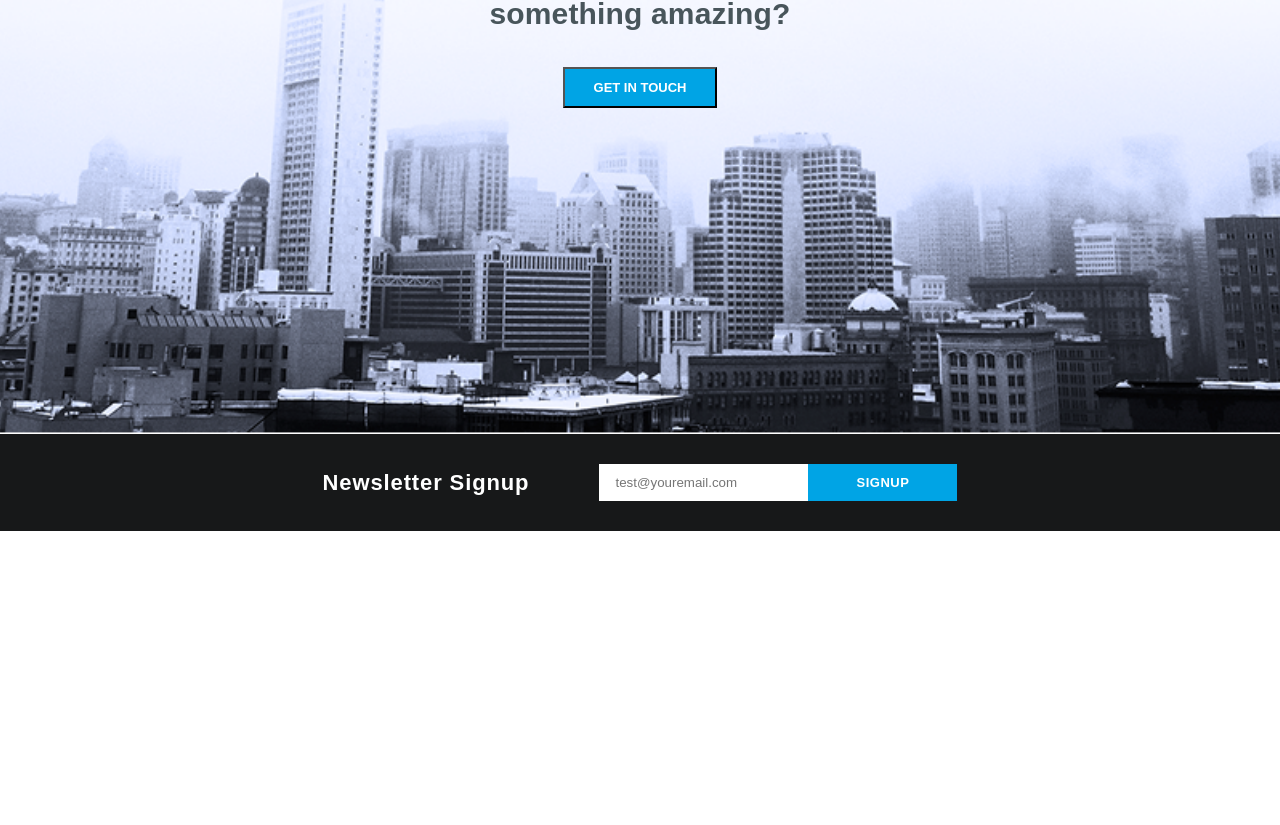
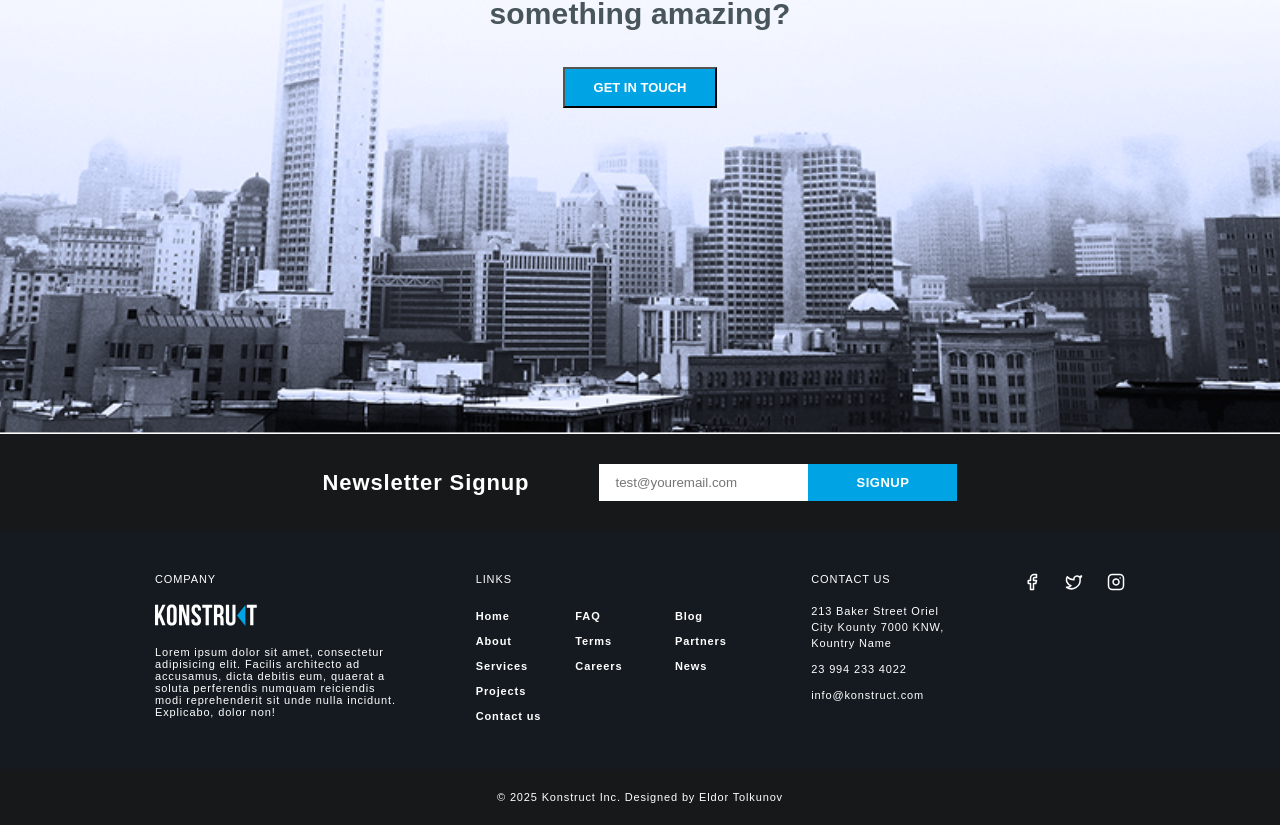
Before and after one commit to kot63328-lgtm/konstruct, a React (Vite) app: page / in a window 1280 px wide. Shown: the part 2117-2942 px from the top of the page. Before the commit the page ends 2648 px from the top, so only its background shows below. Built offline with nearby package versions, Linux system fonts and the light colour scheme.

Commit message:
add: footer

```diff
--- a/package.json
+++ b/package.json
@@ -10,6 +10,7 @@
     "preview": "vite preview"
   },
   "dependencies": {
+    "lucide-react": "^0.546.0",
     "react": "^19.1.1",
     "react-dom": "^19.1.1"
   },
--- a/src/App.jsx
+++ b/src/App.jsx
@@ -1,4 +1,5 @@
 import About from "./components/About/About"
+import Footer from "./components/Footer/Footer"
 import GetInTouch from "./components/GetInTouch/GetInTouch"
 import Header from "./components/Header/Header"
 import Hero from "./components/Hero/Hero"
@@ -16,6 +17,8 @@ const App = () => {
         <GetInTouch/>
         <Newsletter/>
       </main>
+      <Footer/>
+
     </>
   )
 }
--- /dev/null
+++ b/src/components/Footer/Footer.css
@@ -0,0 +1,100 @@
+.footer {
+    padding: 42px 0 40px;
+    background-color: #141a20;
+}
+
+.footer__wrapper {
+    display: flex;
+    justify-content: space-between;
+    align-items: start;
+}
+
+.footer__info {
+    max-width: 250px;
+    width: 100%;
+}
+
+.footer__subtitle {
+    font-weight: 400;
+    font-size: 11px;
+    letter-spacing: 0.08em;
+    color: #fff;
+    margin-bottom: 19px;
+}
+
+.footer__desc {
+    font-weight: 400;
+    font-size: 11px;
+    letter-spacing: 0.85px;
+    color: #fff;
+    margin-top: 15px;
+}
+
+.footer__links {
+    display: grid;
+    grid-template-columns: repeat(3, 1fr);
+    gap: 34px;
+}
+
+.footer__link {
+    font-weight: 600;
+    font-size: 11px;
+    line-height: 227%;
+    letter-spacing: 0.08em;
+    color: #fff;
+}
+
+.footer__link:hover {
+    text-decoration: underline;
+}
+
+.footer__contact {
+    max-width: 141px;
+    width: 100%;
+}
+
+.footer__addres,
+.footer__tel,
+.footer__email {
+    display: block;
+    font-weight: 400;
+    font-size: 11px;
+    line-height: 145%;
+    letter-spacing: 0.85px;
+    color: #fff;
+    font-style: normal;
+}
+
+.footer__tel:hover,
+.footer__email:hover {
+    text-decoration: underline;
+}
+
+.footer__inner {
+    display: flex;
+    flex-direction: column;
+    gap: 10px;
+}
+
+.footer__social {
+    gap: 24px;
+    display: flex;
+    align-items: center;
+}
+
+.footer__social-item {
+    color: white;
+}
+
+.footer__bottom {
+    background-color: #171819;
+    padding: 22px 0;
+}
+
+.footer__copy {
+    font-weight: 400;
+    font-size: 11px;
+    letter-spacing: 0.85px;
+    color: #fff;
+    text-align: center;
+}
--- /dev/null
+++ b/src/components/Footer/Footer.jsx
@@ -0,0 +1,119 @@
+import './Footer.css'
+import { Facebook, Twitter, Instagram } from 'lucide-react'
+import FooterBottom from './FooterBottom'
+
+const Footer = () => {
+    return (
+        <>
+        <footer className='footer'>
+            <div className='container'>
+                <div className='footer__wrapper'>
+                    <div className='footer__info'>
+                        <h3 className='footer__subtitle'>COMPANY</h3>
+
+                        <img
+                            className='footer__img'
+                            src="/logo-light.svg"
+                            alt="Footer logo image"
+                            width={102}
+                            height={23}
+                        />
+                        <p className='footer__desc'>
+                            Lorem ipsum dolor sit amet, consectetur adipisicing elit. Facilis architecto ad accusamus, dicta debitis eum, quaerat a soluta perferendis numquam reiciendis modi reprehenderit sit unde nulla incidunt. Explicabo, dolor non!
+                        </p>
+                    </div>
+
+                    <nav className='footer__nav'>
+                        <h3 className='footer__subtitle'>LINKS</h3>
+
+                        <div className='footer__links'>
+                            <ul className='footer__list'>
+                                <li className='footer__item'>
+                                    <a className='footer__link' href="#">Home</a>
+                                </li>
+                                <li className='footer__item'>
+                                    <a className='footer__link' href="#">About</a>
+                                </li>
+                                <li className='footer__item'>
+                                    <a className='footer__link' href="#">Services</a>
+                                </li>
+                                <li className='footer__item'>
+                                    <a className='footer__link' href="#">Projects</a>
+                                </li>
+                                <li className='footer__item'>
+                                    <a className='footer__link' href="#">Contact us</a>
+                                </li>
+                            </ul>
+
+                            <ul className='footer__list'>
+                                <li className='footer__item'>
+                                    <a className='footer__link' href="#">FAQ</a>
+                                </li>
+                                <li className='footer__item'>
+                                    <a className='footer__link' href="#">Terms</a>
+                                </li>
+                                <li className='footer__item'>
+                                    <a className='footer__link' href="#">Careers</a>
+                                </li>
+                            </ul>
+
+                            <ul className='footer__list'>
+                                <li className='footer__item'>
+                                    <a className='footer__link' href="#">Blog</a>
+                                </li>
+                                <li className='footer__item'>
+                                    <a className='footer__link' href="#">Partners</a>
+                                </li>
+                                <li className='footer__item'>
+                                    <a className='footer__link' href="#">News</a>
+                                </li>
+                            </ul>
+                        </div>
+                    </nav>
+
+                    <div className='footer__contact'>
+                        <h3 className='footer__subtitle'>CONTACT US</h3>
+                        <div className='footer__inner'>
+                            <address className='footer__addres' >
+                                213 Baker Street Oriel City Kounty 7000 KNW, Kountry Name
+                            </address>
+                            <a className='footer__tel'
+                                href="tel:+239942334022"
+                                target='_blank'>
+                                23 994 233 4022
+                            </a>
+                            <a className='footer__email'
+                                href="mailto:info@konstruct.com"
+                                target='_blank'
+                            >
+                                info@konstruct.com
+                            </a>
+                        </div>
+                    </div>
+
+                    <ul className='footer__social'>
+                        <li className='footer__social-item'>
+                            <a className='footer__social-link' href="#">
+                                <Facebook width={18} height={18} />
+                            </a>
+                        </li>
+                        <li className='footer__social-item'>
+                            <a className='footer__social-link' href="#">
+                                <Twitter width={18} height={18} />
+                            </a>
+                        </li>
+                        <li className='footer__social-item'>
+                            <a className='footer__social-link' href="#">
+                                <Instagram width={18} height={18} />
+                            </a>
+                        </li>
+                    </ul>
+                </div>
+            </div>
+        </footer>
+        <FooterBottom/>
+        </>
+    )
+}
+
+export default Footer
--- /dev/null
+++ b/src/components/Footer/FooterBottom.jsx
@@ -0,0 +1,11 @@
+import './Footer.css'
+
+const FooterBottom = () => {
+  return (
+    <div className='footer__bottom'>
+        <p className='footer__copy'>© 2025 Konstruct Inc. Designed by Eldor Tolkunov</p>
+    </div>
+  )
+}
+
+export default FooterBottom
```
Also changed, not shown: public/logo-light.svg (added), 1 other file (tests, documents, lock files or other folders).
